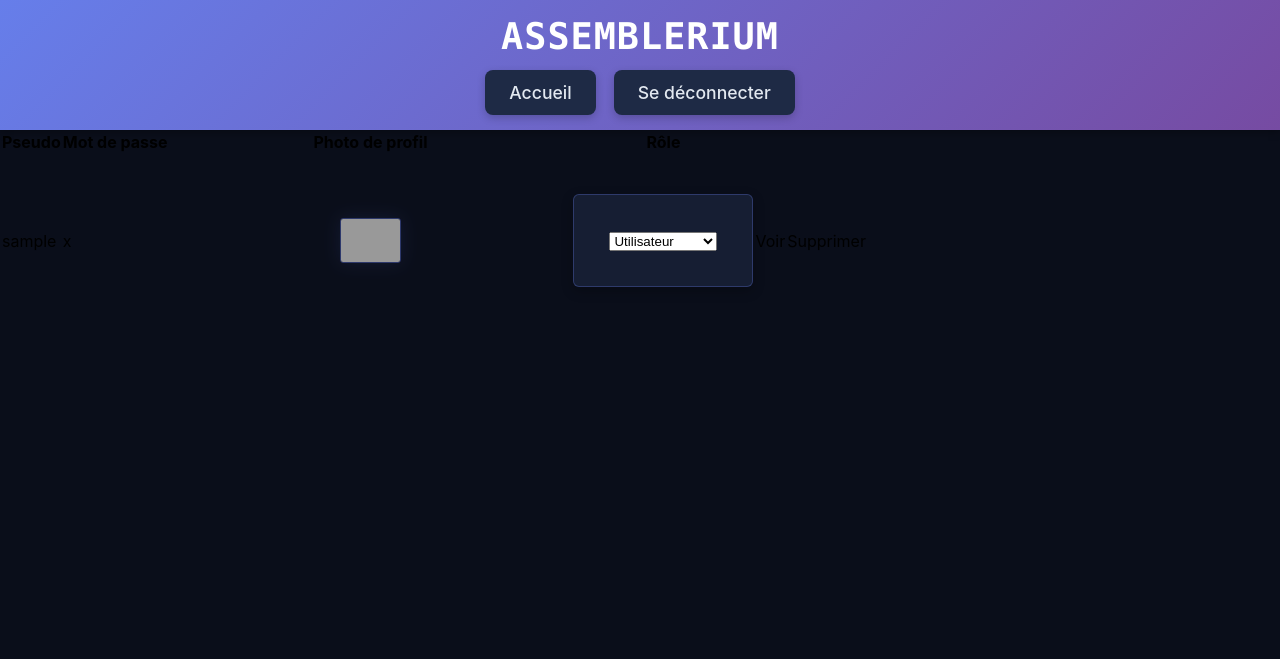
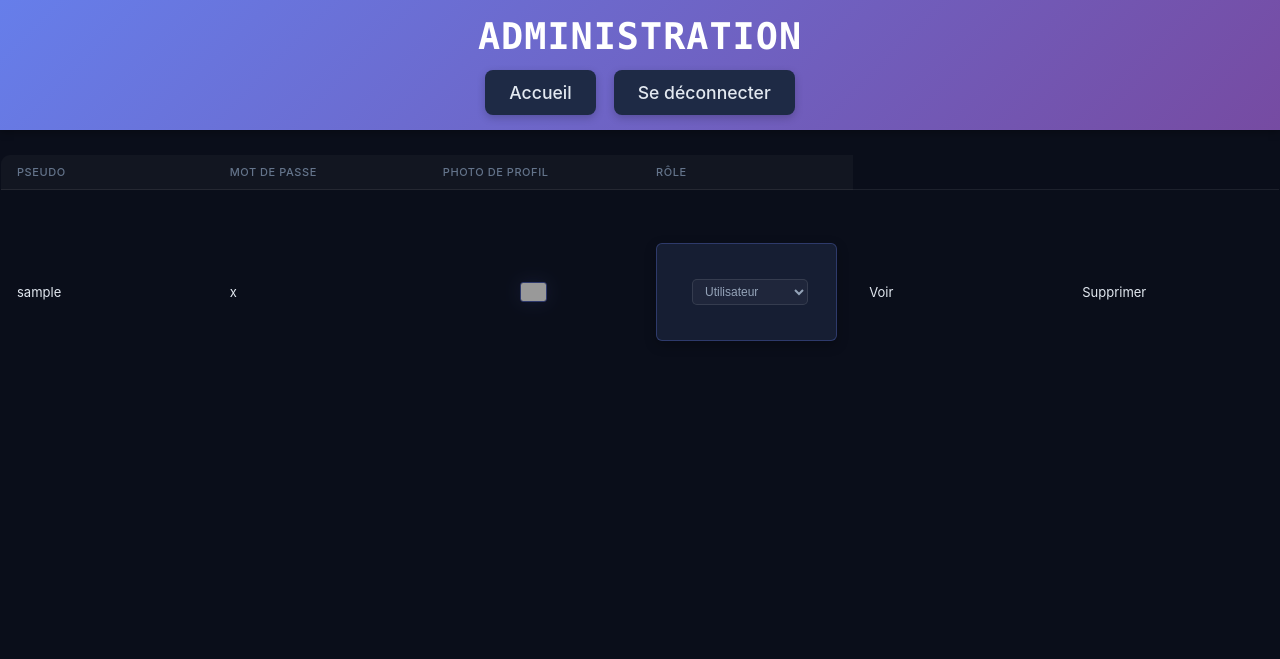
Before and after one commit to moiV123/projet_libre2026, a Flask app: page /admin in a window 1280 px wide. Shown: the top 659 px of the page. Run offline with Flask 3, Linux system fonts and the light colour scheme; the visitor is signed in with stand-in values (Sample User, id 1); a database or web service that is not in the repository returns one stand-in record (values such as "Sample title"); grey boxes are pictures that could not be loaded.

Commit message:
adding_features

```diff
--- /dev/null
+++ b/static/home.admin.css
@@ -0,0 +1,145 @@
+section {
+    padding: 1.5rem 0;
+}
+
+.admin-header {
+    display: flex;
+    align-items: center;
+    justify-content: space-between;
+    margin-bottom: 1.5rem;
+}
+
+table {
+    width: 100%;
+    border-collapse: collapse;
+    border: 1px solid rgba(255, 255, 255, 0.08);
+    border-radius: 10px;
+    overflow: hidden;
+    table-layout: fixed;
+}
+
+thead tr {
+    background: rgba(255, 255, 255, 0.03);
+    border-bottom: 1px solid rgba(255, 255, 255, 0.08);
+}
+
+thead th {
+    padding: 10px 16px;
+    font-size: 11px;
+    font-weight: 500;
+    color: #64748b;
+    text-align: left;
+    letter-spacing: 0.05em;
+    text-transform: uppercase;
+    font-family: -apple-system, BlinkMacSystemFont, 'Segoe UI', Arial, sans-serif;
+}
+
+tbody tr {
+    border-bottom: 1px solid rgba(255, 255, 255, 0.05);
+    transition: background 0.15s ease;
+}
+
+tbody tr:last-child {
+    border-bottom: none;
+}
+
+tbody tr:hover {
+    background: rgba(255, 255, 255, 0.03);
+}
+
+tbody td {
+    padding: 13px 16px;
+    font-size: 13px;
+    color: #e2e8f0;
+    vertical-align: middle;
+}
+
+.avatar {
+    width: 30px;
+    height: 30px;
+    border-radius: 50%;
+    background: rgba(255, 255, 255, 0.06);
+    border: 1px solid rgba(255, 255, 255, 0.1);
+    display: flex;
+    align-items: center;
+    justify-content: center;
+    font-size: 11px;
+    font-weight: 500;
+    color: #94a3b8;
+}
+
+.user-cell {
+    display: flex;
+    align-items: center;
+    gap: 10px;
+}
+
+.badge-admin {
+    display: inline-block;
+    font-size: 11px;
+    font-weight: 500;
+    padding: 2px 8px;
+    border-radius: 4px;
+    background: rgba(139, 92, 246, 0.15);
+    color: #a78bfa;
+    border: 1px solid rgba(139, 92, 246, 0.25);
+}
+
+.badge-user {
+    display: inline-block;
+    font-size: 11px;
+    font-weight: 500;
+    padding: 2px 8px;
+    border-radius: 4px;
+    background: rgba(255, 255, 255, 0.05);
+    color: #64748b;
+    border: 1px solid rgba(255, 255, 255, 0.08);
+}
+
+.action-btn {
+    font-size: 12px;
+    color: #94a3b8;
+    background: none;
+    border: 1px solid rgba(255, 255, 255, 0.1);
+    border-radius: 5px;
+    padding: 4px 10px;
+    cursor: pointer;
+    transition: all 0.15s;
+    margin-right: 6px;
+}
+
+.action-btn:hover {
+    background: rgba(255, 255, 255, 0.06);
+    color: #e2e8f0;
+}
+
+.action-del {
+    font-size: 12px;
+    color: #f87171;
+    background: none;
+    border: 1px solid rgba(248, 113, 113, 0.3);
+    border-radius: 5px;
+    padding: 4px 10px;
+    cursor: pointer;
+    transition: all 0.15s;
+}
+
+.action-del:hover {
+    background: rgba(248, 113, 113, 0.08);
+}
+
+select {
+    font-size: 12px;
+    color: #94a3b8;
+    background: rgba(255, 255, 255, 0.04);
+    border: 1px solid rgba(255, 255, 255, 0.1);
+    border-radius: 5px;
+    padding: 4px 8px;
+    cursor: pointer;
+    outline: none;
+    transition: border-color 0.15s;
+}
+
+select:hover {
+    border-color: rgba(255, 255, 255, 0.2);
+}
--- a/templates/admin/admin.base.html
+++ b/templates/admin/admin.base.html
@@ -7,6 +7,7 @@
     <link rel="stylesheet" href="/static/base.css">
     <link rel="stylesheet" href="/static/index.css">
     <link rel="stylesheet" href="/static/register.css">
+    <link rel="stylesheet" href="/static/home.admin.css"
 </head>
 <body>
     <header>
@@ -14,6 +15,7 @@
         <nav>
             <ul class="menu">
                 <li><a href="/" class="home">Accueil</a></li>
+                <li><a href="/logout">Se déconnecter</a></li>
             </ul>
         </nav>
         <!-- A rajouter plus tard-->
--- a/templates/admin/admin.post.html
+++ b/templates/admin/admin.post.html
@@ -1,4 +1,4 @@
-{% extends "front/base.html" %}
+{% extends "templates" %}
 {% block content %}
 
 <section>
--- a/templates/admin/home.admin.html
+++ b/templates/admin/home.admin.html
@@ -1,4 +1,4 @@
-{% extends "front/base.html" %}
+{% extends "admin/admin.base.html" %}
 {% block content %}
 
 <section>
@@ -23,7 +23,7 @@
                     </select>
                 </form>
             </td>
-                <td href="{{ url_for('view_user', user_id=user.id) }}">Voir</td>
+                <td href="{{ url_for('show_user', user_id=user.id) }}">Voir</td>
                 <td href="{{ url_for('delete_user', user_id=user.id) }}" onclick="return confirm('Êtes-vous sûr de vouloir supprimer cet utilisateur ?')">Supprimer</td>
             </tr>
             {% endfor %}
--- a/templates/front/base.html
+++ b/templates/front/base.html
@@ -14,6 +14,9 @@
         <nav>
             <ul class="menu">
                 <li><a href="/" class="home">Accueil</a></li>
+                {% if admin %}
+                    <li><a href="/admin">Administration</a></li>
+                {% endif %}
                 {% if session.get('user_id') %}
                     <li><a href="/logout">Se déconnecter</a></li>
                 {% else %}
```
Also changed, not shown: main.py (+0 -34 lines).
